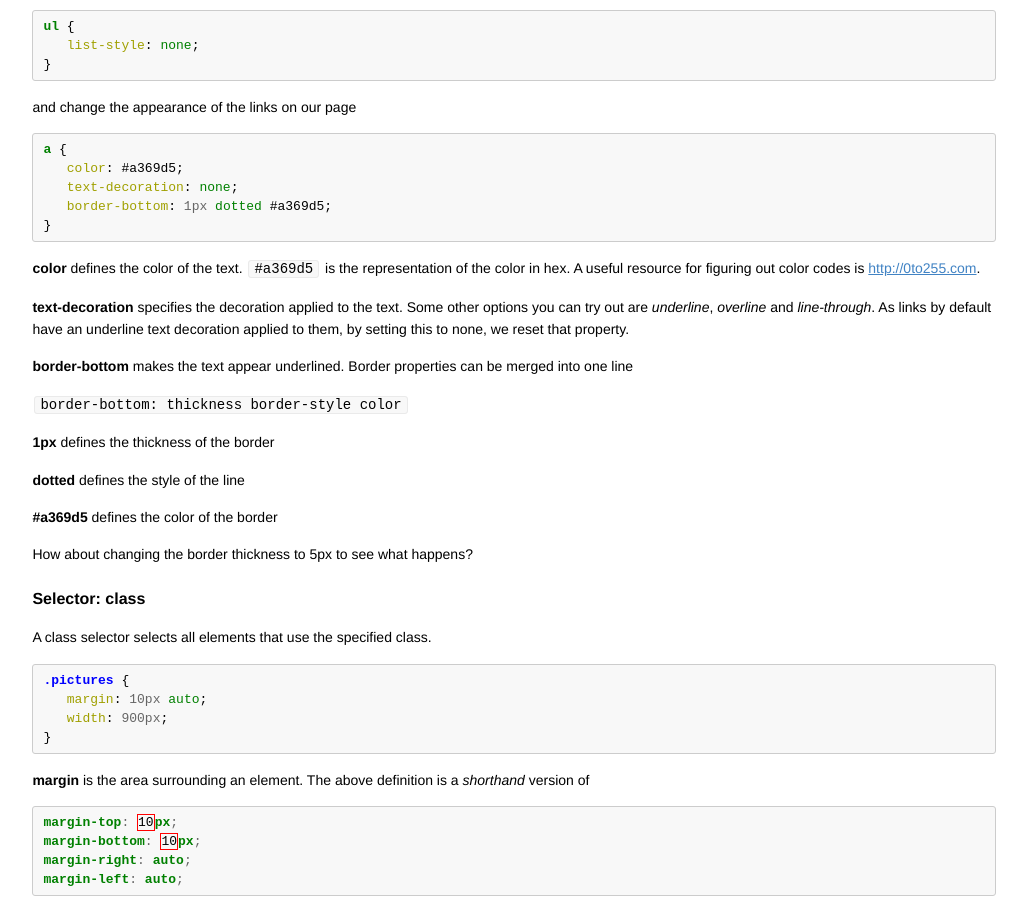
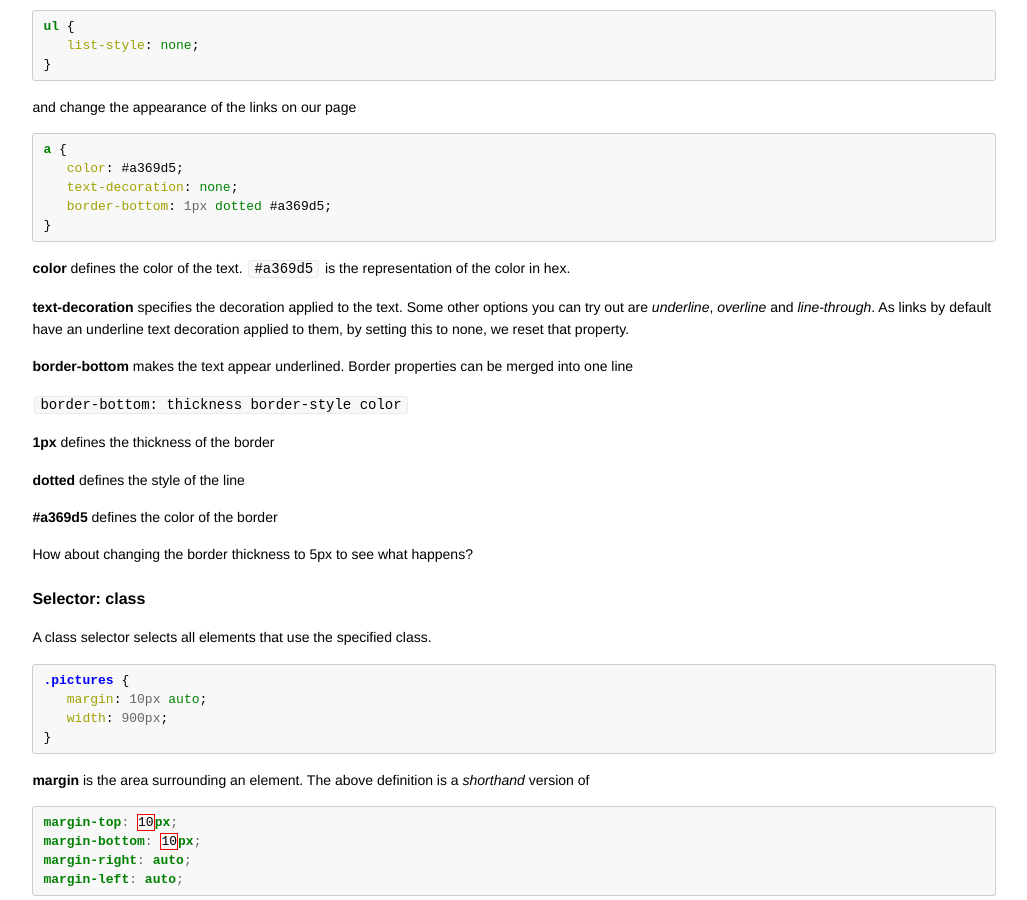
Before and after one commit to codebar/tutorials, a Jekyll site: the page built from html/lesson2/tutorial.md, in a window 1280 px wide and 900 px high, scrolled down 2244 px. Shown: the whole window, without its empty margins (126-1153 px from the left). Built offline with Jekyll 4.4.1, drawn with Linux system fonts in a browser that asks for light colours.

Commit message:
Remove dead link

````diff
--- a/html/lesson2/tutorial.md
+++ b/html/lesson2/tutorial.md
@@ -126,7 +126,6 @@ a {
 }
 ```
 **color**  defines the color of the text. `#a369d5` is the representation of the color in hex.
-A useful resource for figuring out color codes is [http://0to255.com](http://0to255.com).
 
 **text-decoration** specifies the decoration applied to the text. Some other options you can try out are _underline_, _overline_ and _line-through_. As links by default have an underline text decoration applied to them, by setting this to none, we reset that property.
 
````
